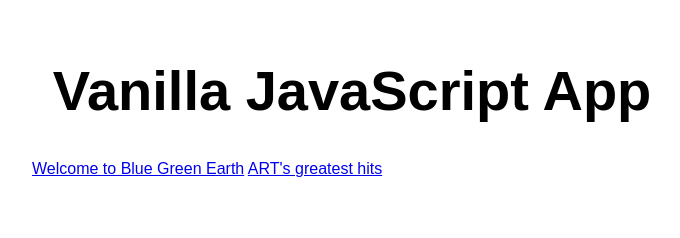
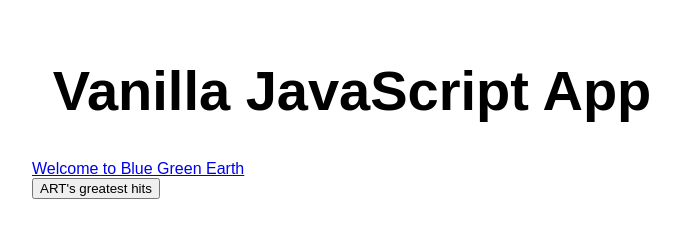
Before and after one commit to PrasadThota/bgfromtemplate, a plain HTML site: page index.html in a window 1280 px wide. Shown: the whole page, without its empty margins (288-968 px from the left). Drawn offline with Linux system fonts and the light colour scheme.

Commit message:
Fixed up Java script usage  in HTML

```diff
--- a/index.html
+++ b/index.html
@@ -12,7 +12,12 @@
   <main>
     <h1>Vanilla JavaScript App</h1>
     <a href="bg/intro.html">Welcome to Blue Green Earth</a>
-    <a href="art.js">ART's greatest hits</a>
+    <!--<a href="art.js">ART's greatest hits</a> -->
+    <form>
+      <input type="button" value="ART's greatest hits" onclick="DrawEllipse()"/>
+    </form>
+    <script> src="art.js"</script>
+
   </main>
 </body>
 
```
Also changed, not shown: bg/ART.JS (+5 -2 lines).
